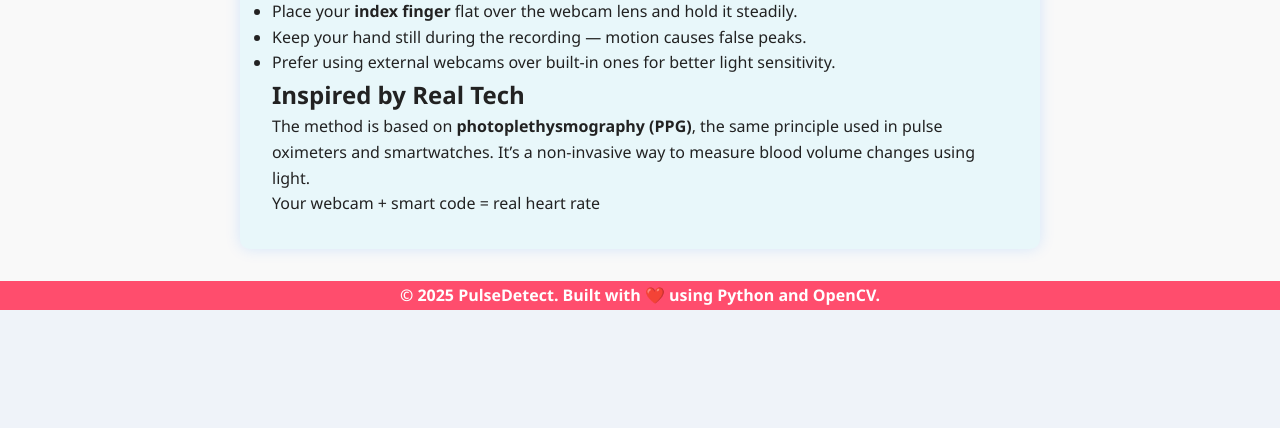
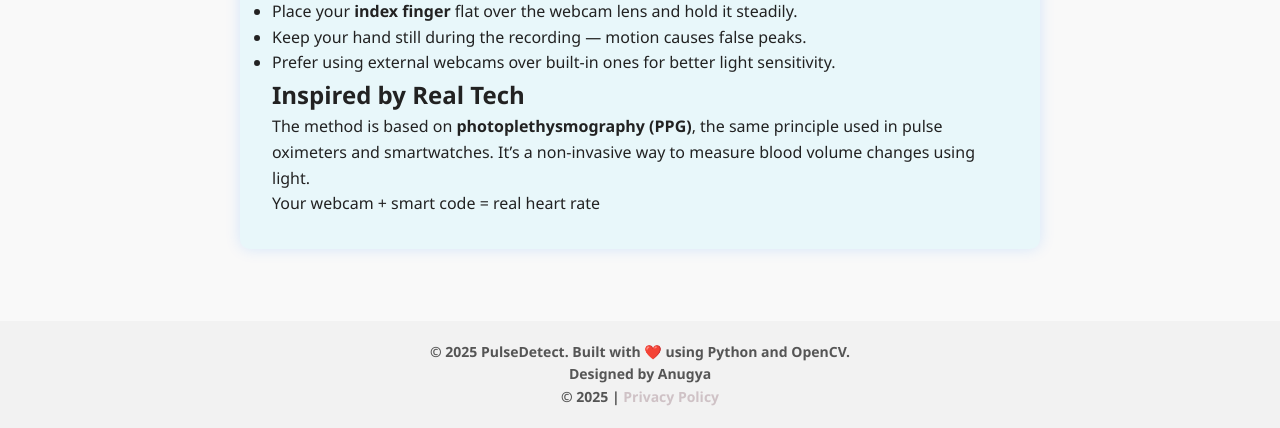
Before and after one commit to anugya22/Heart_rate_monitor, a Python web app: template templates/theory.html in a window 1280 px wide. Shown: the part 1105-1533 px from the top of the page. Before the commit the page ends 1415 px from the top, so only its background shows below. Run offline with Jinja, Linux system fonts and the light colour scheme; the template is opened without the code that fills it, so the values that code supplies are empty.

Commit message:
Update theory.html

```diff
--- a/templates/theory.html
+++ b/templates/theory.html
@@ -84,8 +84,14 @@
     <p>Your webcam + smart code = real heart rate</p>
   </div>
 
-  <footer>
-    <p>&copy; 2025 PulseDetect. Built with ❤️ using Python and OpenCV.</p>
+
+
+<footer style="background:#f2f2f2; padding: 20px 10px; text-align:center; font-size:14px; color:#555; margin-top:40px;">
+  <p>&copy; 2025 PulseDetect. Built with ❤️ using Python and OpenCV.</p>
+  Designed by <strong>Anugya</strong><br>
+  © 2025 | <a href="/privacy" style="color:#cfc2c6; text-decoration:none;">Privacy Policy</a>
+
+
   </footer>
 
   <script src="{{ url_for('static', filename='script.js') }}"></script>
```
